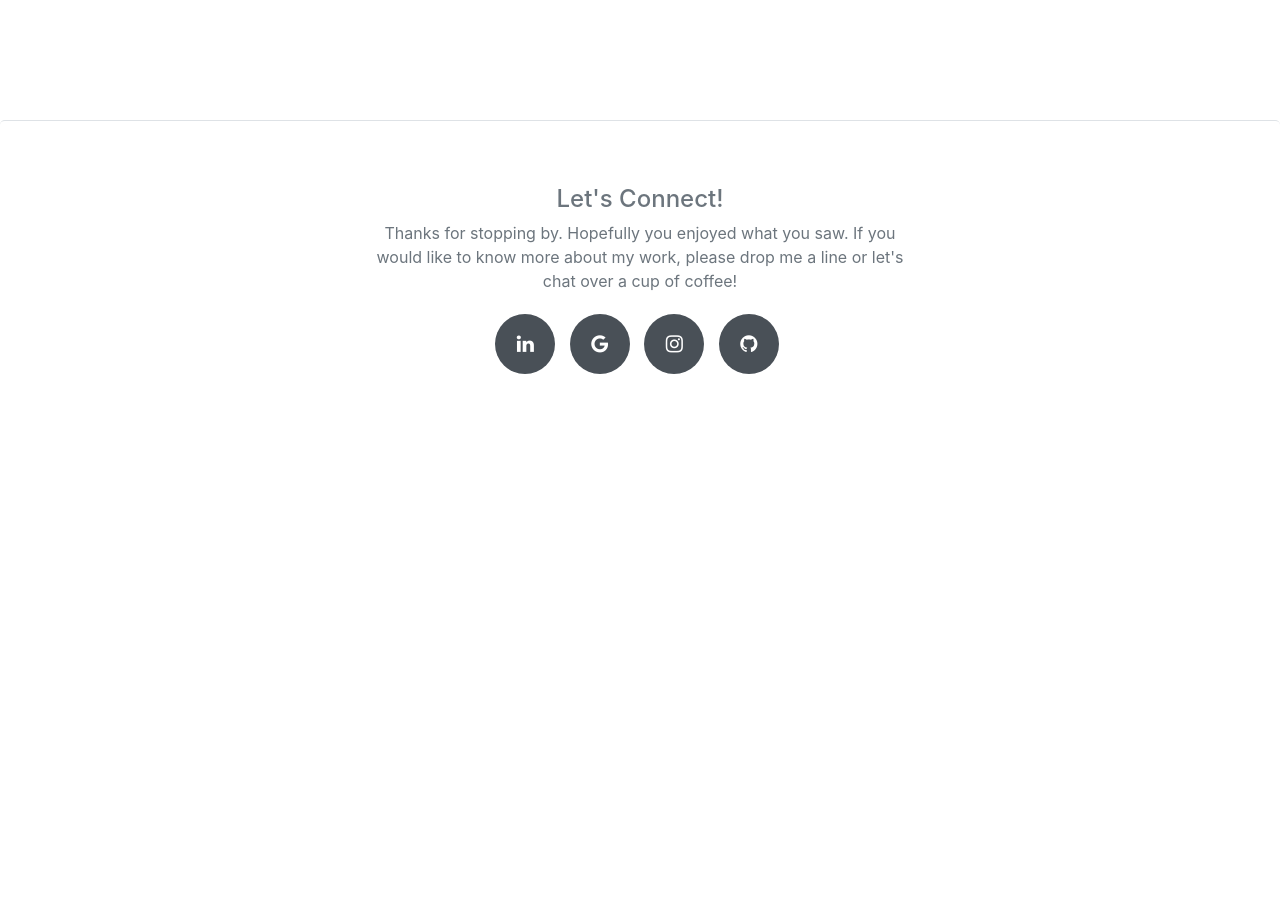
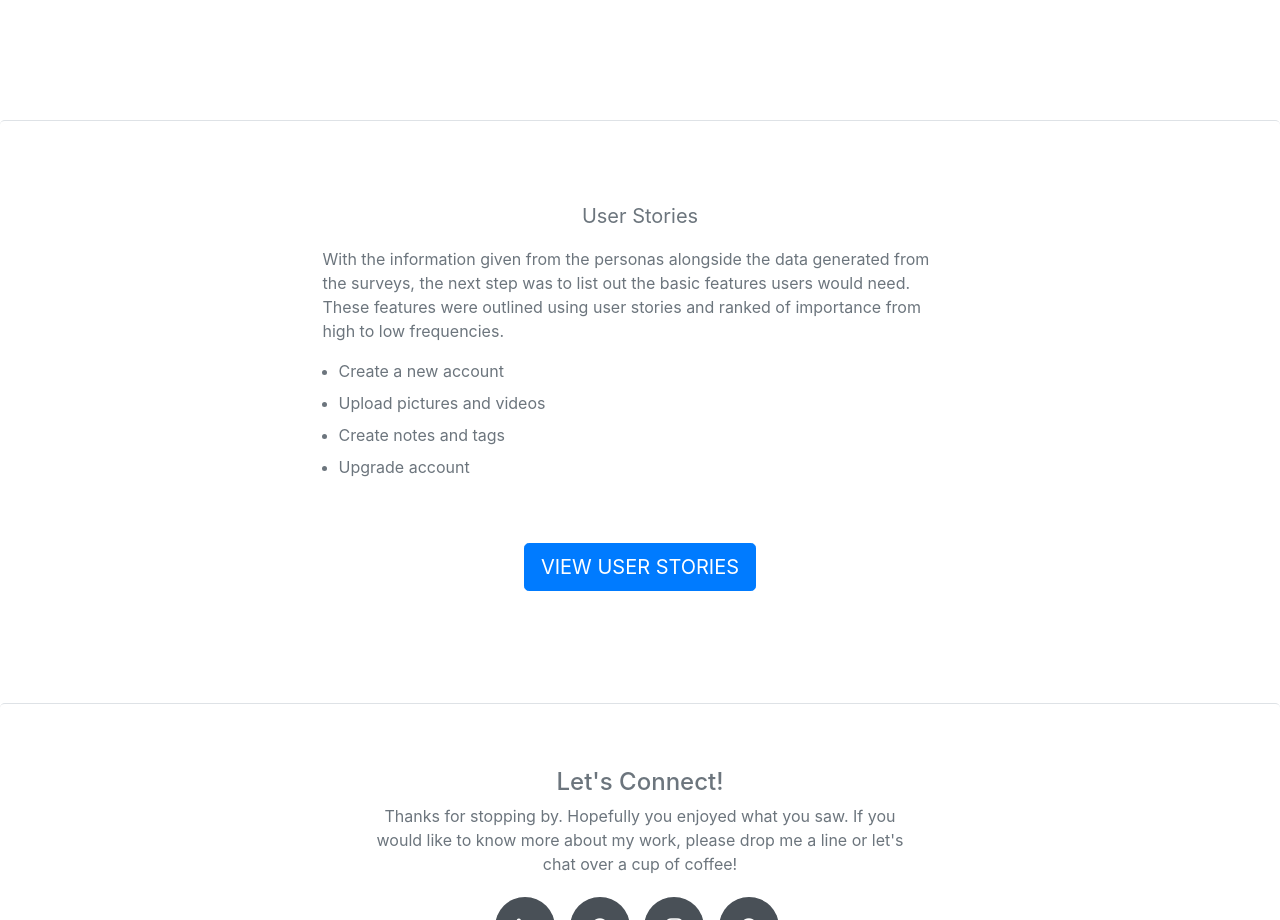
Before and after one commit to fpananganan/UX-Portfolio, a plain HTML site: page archetype.html in a window 1280 px wide. Shown: the part 7660-8580 px from the top of the page. Before the commit the page ends 8135 px from the top, so only its background shows below. Drawn offline with nearby package versions, Linux system fonts and the light colour scheme.

Commit message:
Page: ARCHETYPE - User Stories

```diff
--- a/archetype.html
+++ b/archetype.html
@@ -302,6 +302,25 @@
       </div>
     </section>
 
+    <!-- Section: User Stories -->
+    <section class="jumbotron bg-white border-top">
+      <div class="container">
+        <div class="row pt-3 mb-3">
+          <div class="col-sm-12 col-md-7 mx-auto text-center">
+            <p class="lead text-secondary"> <strong> User Stories </strong> </p>
+            <p class="text-left text-secondary"> With the information given from the personas alongside the data generated from the surveys, the next step was to list out the basic features users would need. These features were outlined using user stories and ranked of importance from high to low frequencies. </p>
+            <ul class="pl-3 mb-3 mt-2 text-left text-secondary">
+              <li class="mb-2 text-left text-secondary"> Create a new account </li>
+              <li class="mb-2 text-left text-secondary"> Upload pictures and videos </li>
+              <li class="mb-2 text-left text-secondary"> Create notes and tags </li>
+              <li class="mb-2 text-left text-secondary"> Upgrade account </li>
+            </ul>
+            <a class="btn btn-primary btn-lg mt-5" href="#" role="button"> VIEW USER STORIES </a>
+          </div>
+        </div>
+      </div>
+    </section>
+
     <!-- Section: Footer -->
     <footer class="jumbotron bg-white border-top">
       <div class="container">
```
